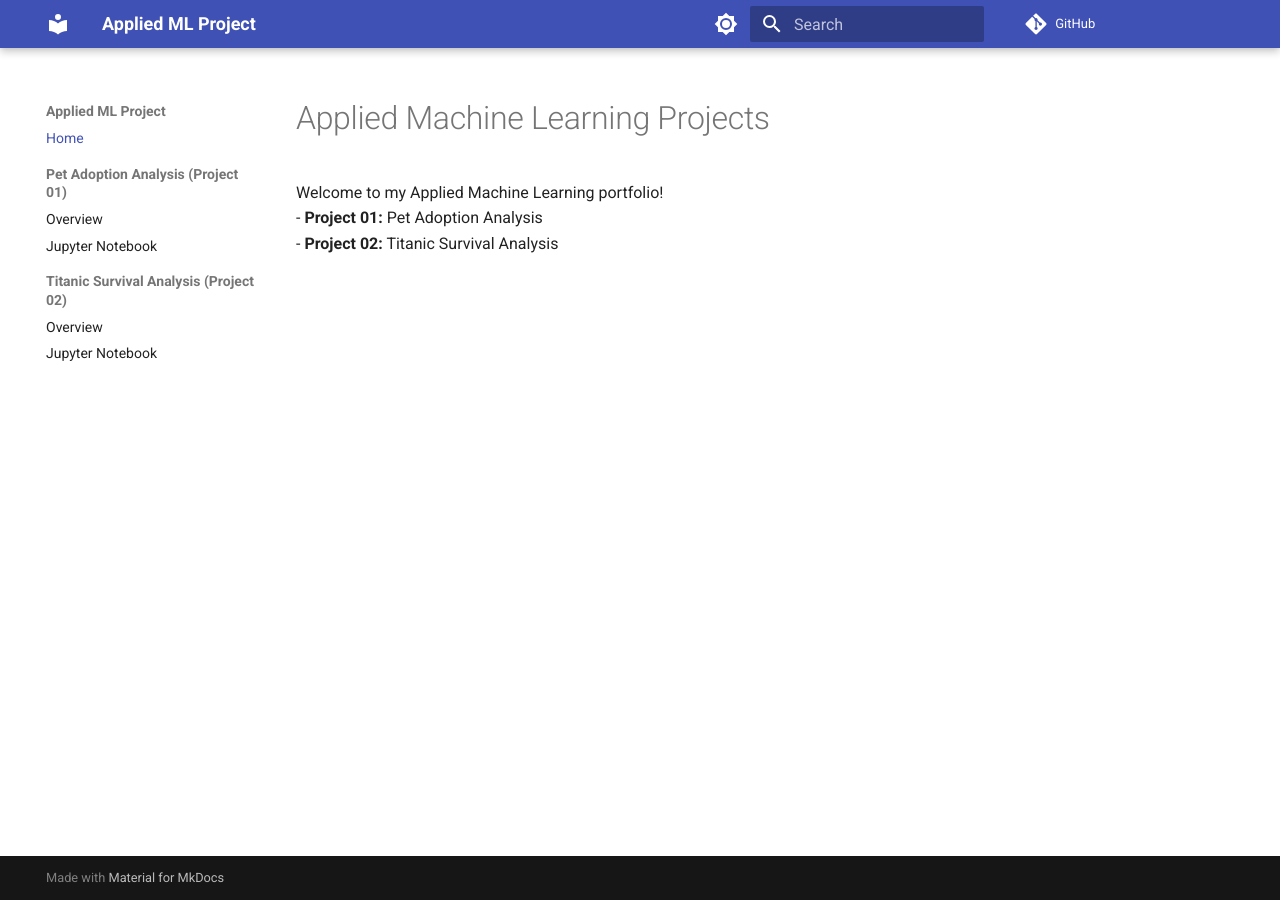
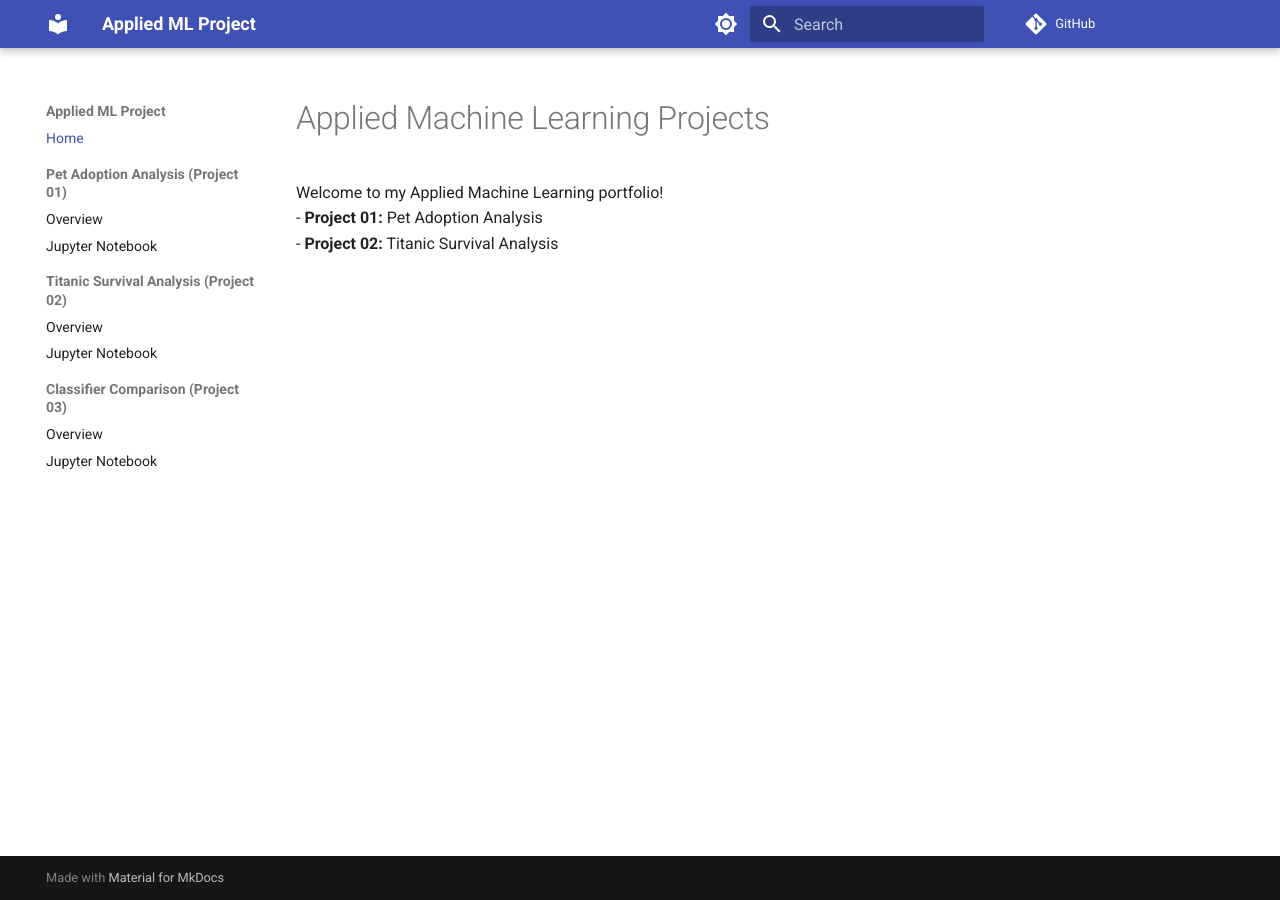
Before and after one commit to 14dstcyr/applied-ml-dstcyr, an MkDocs documentation site: the page built from notebooks/index.md, in a window 1280 px wide. Built offline with MkDocs 1.6.1 and Material for MkDocs 9.7.7, drawn with Linux system fonts in a browser that asks for light colours; comment, search, counter and statistics services are not loaded.

Commit message:
Added Project 3 to MkDocs site navigation

```diff
--- a/mkdocs.yml
+++ b/mkdocs.yml
@@ -70,3 +70,6 @@ nav:
   - Titanic Survival Analysis (Project 02):
       - Overview: project02/README.md
       - Jupyter Notebook: project02/ml02_stcyr.ipynb
+  -  Classifier Comparison (Project 03):
+      - Overview: project03/README.md
+      - Jupyter Notebook: project03/m103_stcyr.ipynb
```
